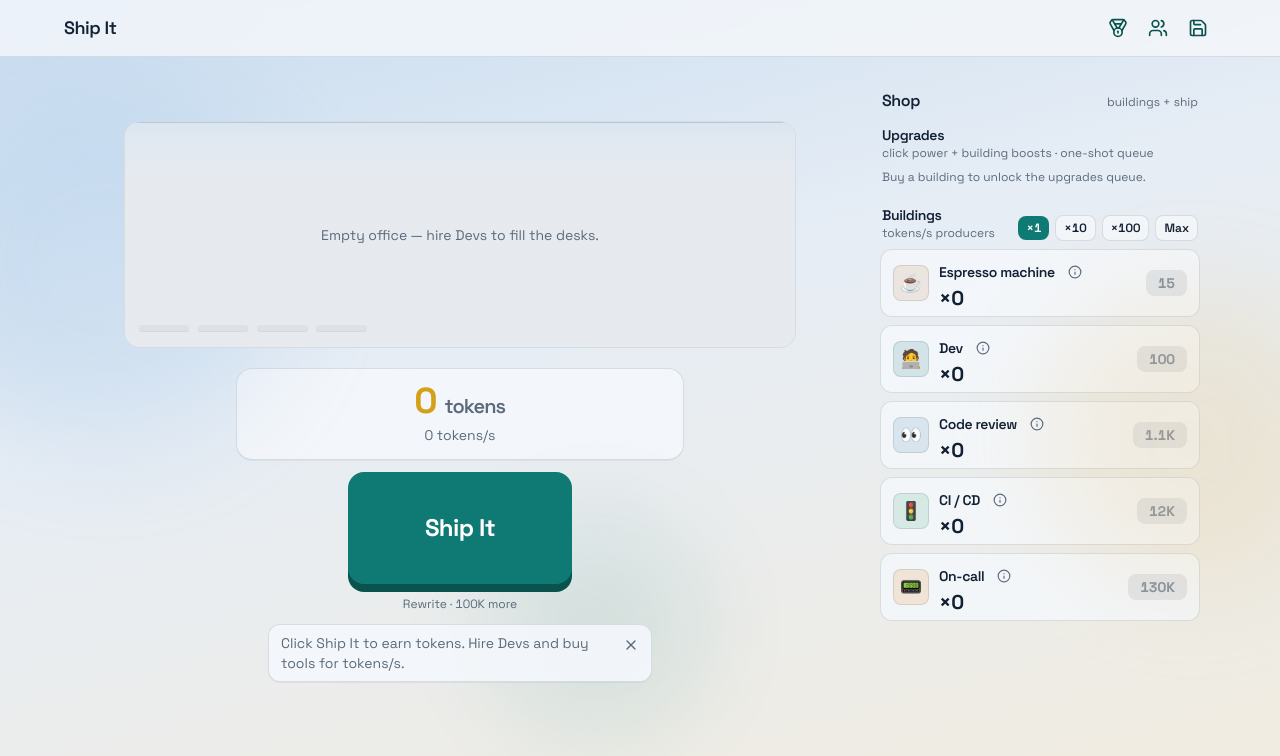
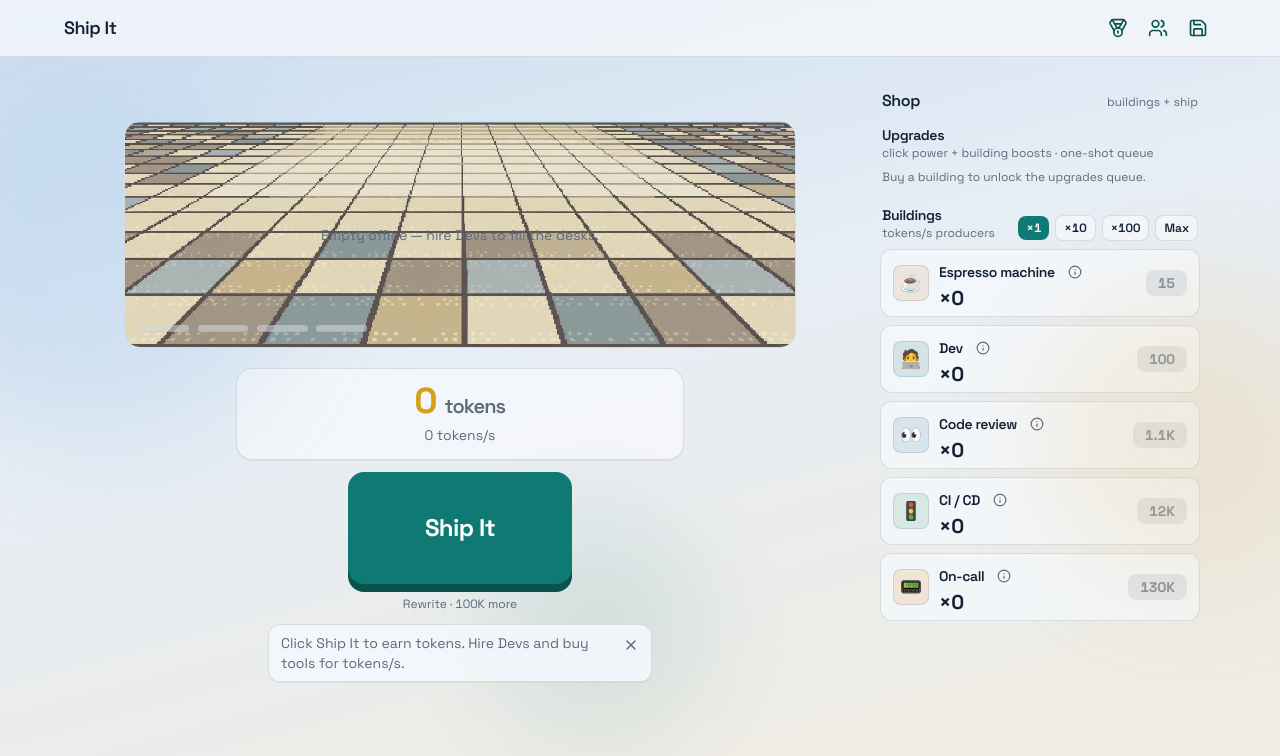
Before and after one commit to joaovictornsv/ship-it, a React (Vite) app: page / in a window 1280 px wide. Shown: the top 756 px of the page. Built offline with nearby package versions, Linux system fonts and the light colour scheme.

Commit message:
Wire office wall and floor background strips
- Copy Desktop art to public/office/rooms/ and hook on .office-sky / .office-floor
- Add backgroundWallSrc / backgroundFloorSrc on room catalog; gradients as fallback

```diff
--- a/src/data/rooms.ts
+++ b/src/data/rooms.ts
@@ -29,6 +29,10 @@ export type RoomFields = {
   emptyHint: string;
   /** Emoji pool for fallback Dev sprites in this room (people only). */
   devEmojis: readonly string[];
+  /** Wall strip under `public/` (e.g. `/office/rooms/office-wall.jpeg`). */
+  backgroundWallSrc?: string;
+  /** Floor strip under `public/` (e.g. `/office/rooms/office-floor.jpeg`). */
+  backgroundFloorSrc?: string;
   unlock: RoomUnlockGoal;
 };
 
@@ -39,6 +43,8 @@ export const Rooms = createEnum({
     emoji: '🏢',
     emptyHint: 'Empty office — hire Devs to fill the desks.',
     devEmojis: PEOPLE_DEV_EMOJIS.slice(0, 6),
+    backgroundWallSrc: '/office/rooms/office-wall.jpeg',
+    backgroundFloorSrc: '/office/rooms/office-floor.jpeg',
     unlock: { kind: 'always' },
   },
   'break-room': {
--- a/src/features/scene/OfficeScene.tsx
+++ b/src/features/scene/OfficeScene.tsx
@@ -1,4 +1,4 @@
-import { useEffect, useRef, useState } from 'react';
+import { useEffect, useRef, useState, type CSSProperties } from 'react';
 import { DESKTOP_MEDIA_QUERY } from '../../app/breakpoints';
 import { useMediaQuery } from '../../app/useMediaQuery';
 import { getRoom } from '../../data/rooms';
@@ -108,6 +108,25 @@ export function OfficeScene() {
 
   const isEmptyOffice = devOwned === 0;
   const deskCount = Math.max(visible, stage.emptyDesks);
+  const wallBackground = room.backgroundWallSrc;
+  const floorBackground = room.backgroundFloorSrc;
+  const hasRoomBackground = wallBackground || floorBackground;
+
+  const sceneStyle =
+    wallBackground || floorBackground
+      ? ({
+          ...(wallBackground
+            ? {
+                '--office-wall-bg': `url(${wallBackground})`,
+              }
+            : {}),
+          ...(floorBackground
+            ? {
+                '--office-floor-bg': `url(${floorBackground})`,
+              }
+            : {}),
+        } as CSSProperties)
+      : undefined;
 
   return (
     <section
@@ -117,8 +136,10 @@ export function OfficeScene() {
         'bg-[color-mix(in_srgb,var(--ship-bg-elevated)_92%,transparent)]',
         `office-stage-${stage.name}`,
         roomSceneClass(activeRoomId),
+        hasRoomBackground ? 'office-scene-has-room-bg' : '',
         stageFlash ? 'office-stage-flash' : '',
       ].join(' ')}
+      style={sceneStyle}
       aria-label={`${room.label} — ${stage.label}, ${devOwned} Dev${devOwned === 1 ? '' : 's'}`}
       data-stage={stage.name}
       data-room={activeRoomId}
--- a/src/styles/index.css
+++ b/src/styles/index.css
@@ -444,6 +444,26 @@ button:disabled {
   outline-offset: 2px;
 }
 
+.office-scene-has-room-bg .office-sky {
+  background-image: var(--office-wall-bg);
+  background-size: cover;
+  background-position: center bottom;
+  background-repeat: no-repeat;
+  image-rendering: pixelated;
+}
+
+.office-scene-has-room-bg .office-floor {
+  background-image: var(--office-floor-bg);
+  background-size: cover;
+  background-position: center top;
+  background-repeat: no-repeat;
+  image-rendering: pixelated;
+}
+
+.office-scene-has-room-bg.office-stage-crowded .office-floor {
+  background-image: var(--office-floor-bg);
+}
+
 .office-sky {
   background: linear-gradient(
     180deg,
```
Also changed, not shown: public/office/rooms/office-floor.jpeg (added), public/office/rooms/office-wall.jpeg (added), 2 other files (tests, documents, lock files or other folders).
